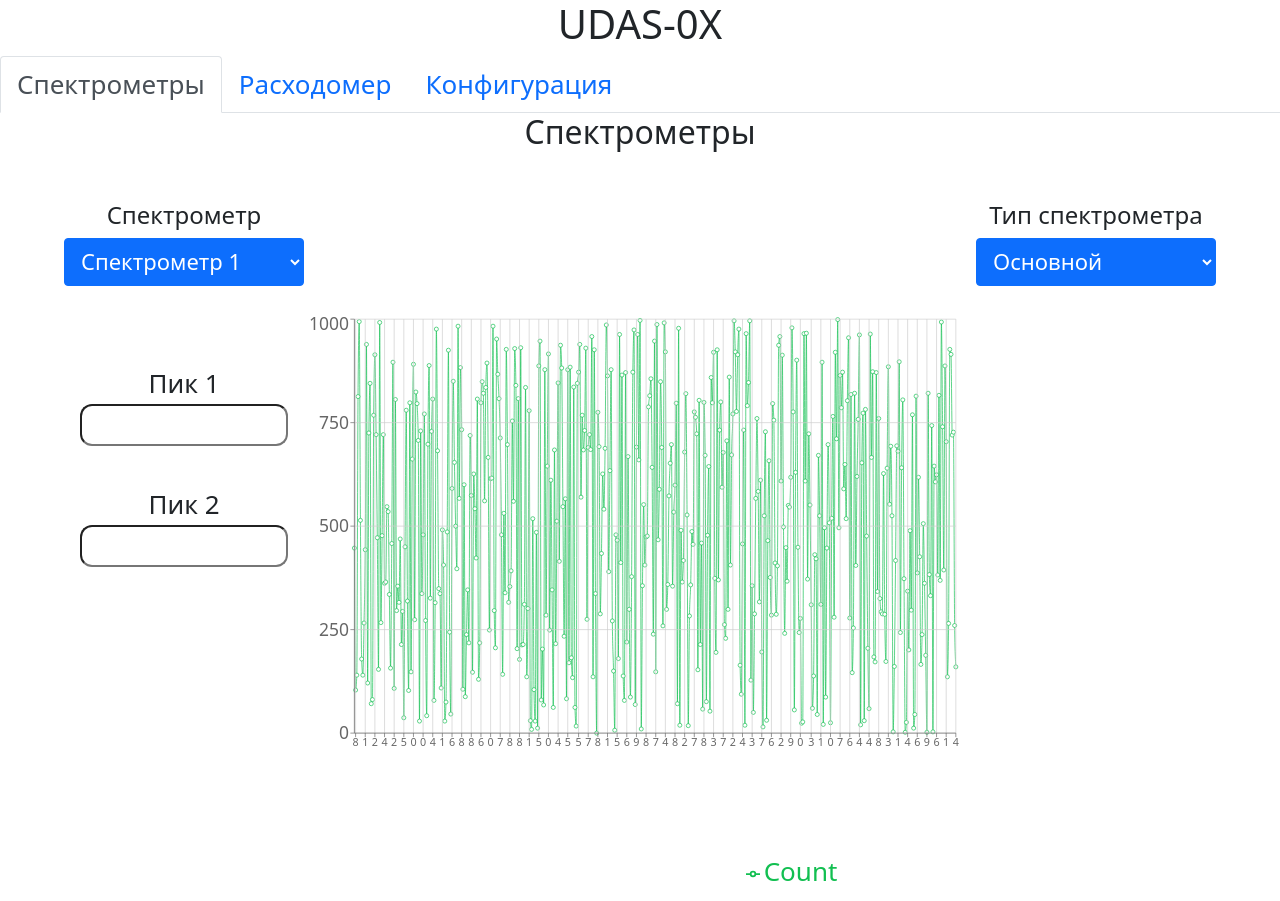
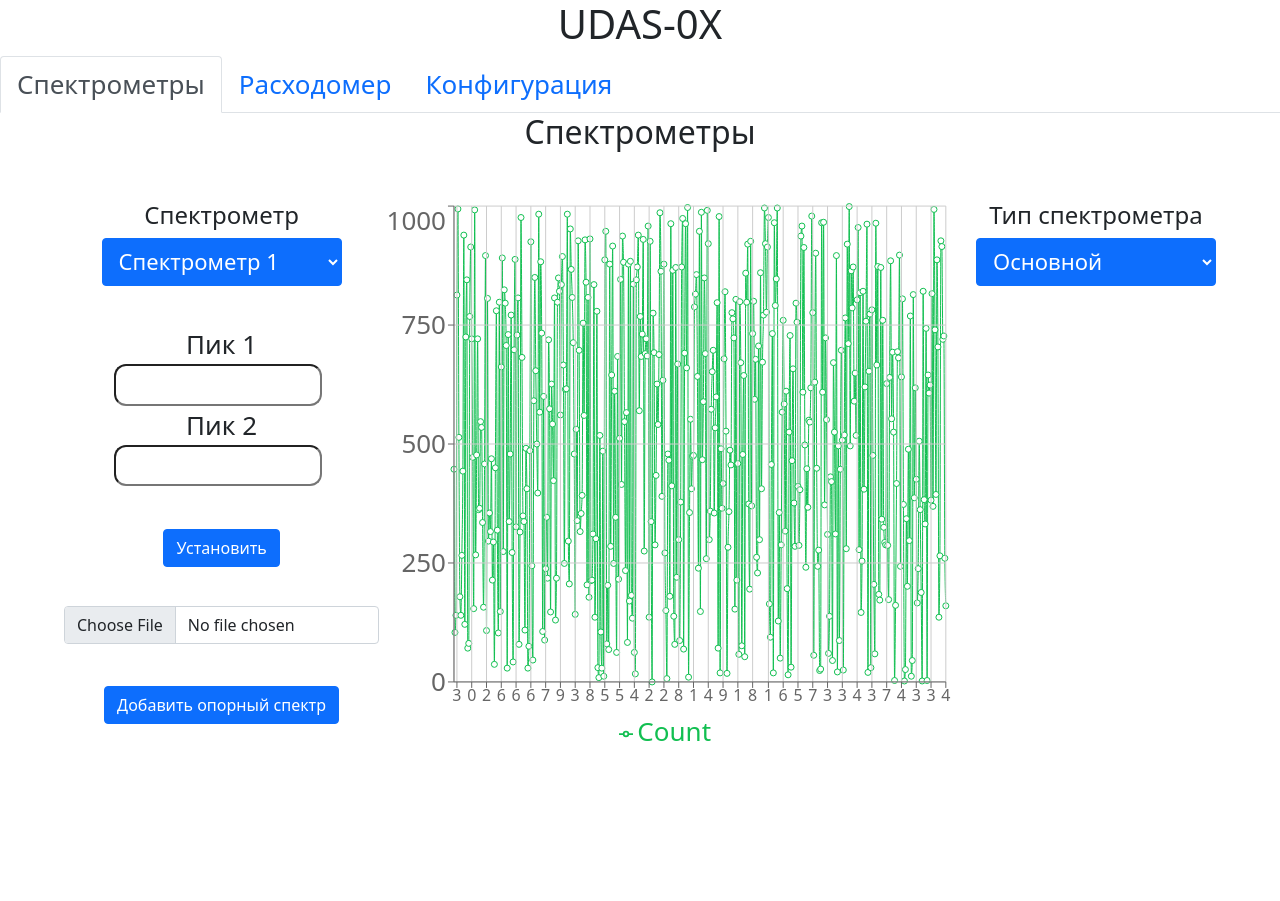
Before and after one commit to askoropisov/udas_config, a React (Create React App) app: page / in a window 1280 px wide. After the commit the page ends 800 px from the top, so only its background shows below. Built offline with nearby package versions, Linux system fonts and the light colour scheme.

Commit message:
Исправлена страницка с графиком

```diff
--- a/src/components/FlowMeter/Graduation.js
+++ b/src/components/FlowMeter/Graduation.js
@@ -38,7 +38,7 @@ function Graduation(props) {
                 )
                 : null
             }
-
+            <br></br>
             <Button>Вычислить коэффициенты</Button>
 
         </div>
--- a/src/components/Spectrums/Spectrum.js
+++ b/src/components/Spectrums/Spectrum.js
@@ -2,6 +2,7 @@ import './Spectrum.css'
 
 import { LineChart, Line, XAxis, YAxis, CartesianGrid, Tooltip, Legend, ResponsiveContainer, ReferenceLine } from 'recharts';
 import React, { PureComponent, useEffect, useState } from 'react';
+import Button from 'react-bootstrap/esm/Button';
 
 
 function Spectrum(props) {
@@ -30,24 +31,28 @@ function Spectrum(props) {
     }, [])
 
     const renderLineChart = (
-            <LineChart data={datas} width={1000} height={700}
+        <div style={{ width: '50%', height:"70vh", maxWidth:"100%" }}>
+            <ResponsiveContainer >
+                <LineChart data={datas}
                     margin={{ top: 5, right: 30, bottom: 10, left: 15 }}>
                     <Line type="monotone" dataKey="Count" stroke="#12bf51" animateNewValues={false} />
                     <CartesianGrid stroke="#ccc" />
                     <XAxis dataKey="Activity" fontSize={16} />
                     <YAxis />
                     <Legend />
-                <Tooltip />
+                    <Tooltip animationDuration={0}/>
                 </LineChart>
+            </ResponsiveContainer>
+        </div>
 
     );
 
     return (
         <div>
             <h2>Спектрометры</h2>
-            <div style={{ display: 'flex', justifyContent: "space-between", marginTop: 50 }}>
+            <div style={{ display: 'flex', justifyContent: "space-between",  marginTop: 50 }}>
 
-                <div style={{ alignItems: "flex-start", justifyContent: "flex-start", marginLeft: '5%' }}>
+                <div style={{ alignItems: "flex-end", justifyContent: "flex-start", marginLeft: '5%' }} >
                     <h4>Спектрометр</h4>
                     <select className="box">
                         <option>Спектрометр 1</option>
@@ -58,16 +63,22 @@ function Spectrum(props) {
                     </select>
                     <div>
                         <br></br>
-                        <br></br>
                         <div>
-                            <label for="pic1">Пик 1</label>
-                            <input className='input' type="number" id="pic1" st />
+                            <label for="pic1" style={{display: "block"}} >Пик 1</label>
+                            <input className='input' type="number" id="pic1" style={{display: "block", marginLeft: '50px'}}/>
+                        </div>
+                        <div>
+                            <label for="pic2" style={{display: "block"}}>Пик 2</label>
+                            <input className='input' type="number" id="pic2" style={{display: "block" , marginLeft: '50px'}}/>
                         </div>
                         <br></br>
+                        <Button>Установить</Button>
+                    </div>
                     <div>
-                            <label for="pic2">Пик 2</label>
-                            <input className='input' type="number" id="pic2" />
-                        </div>
+                        <label class="form-label" for="customFile"></label>
+                        <input type="file" class="form-control" id="customFile" />
+                        <br></br>
+                        <Button>Добавить опорный спектр</Button>
                     </div>
                 </div>
 
```
Lines whose indentation alone changed are shown as unchanged.
